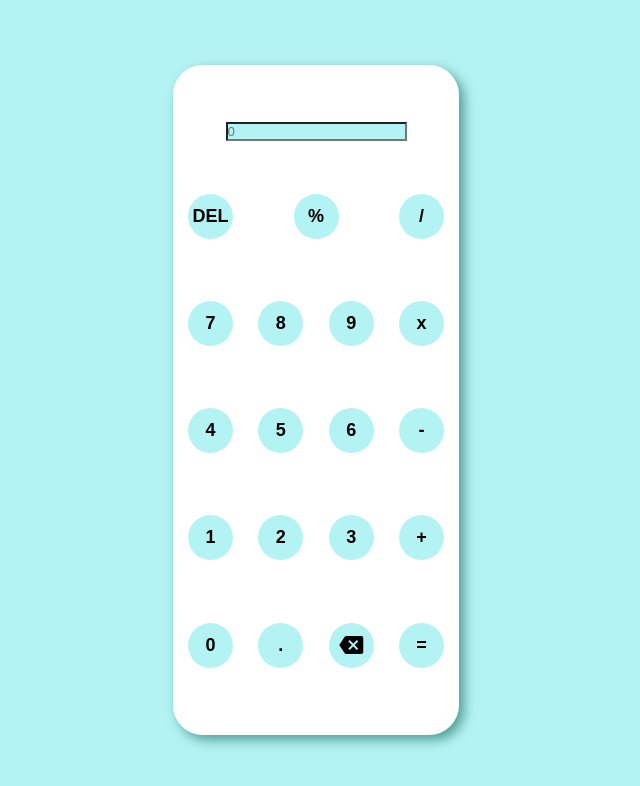
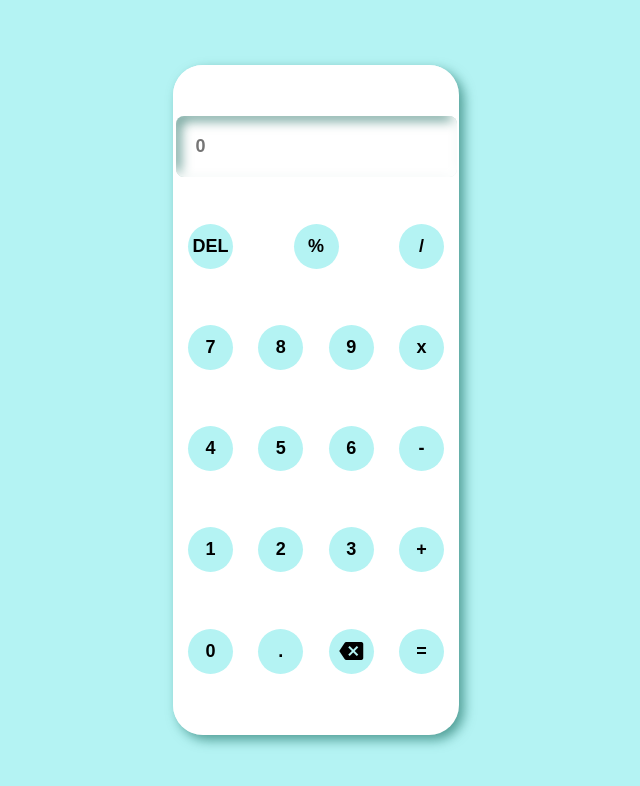
Before and after one commit to izudada/calculator_project, a plain HTML site: page index.html in a window 1280 px wide. Shown: the whole page, without its empty margins (324-964 px from the left). Drawn offline with Linux system fonts and the light colour scheme.

Commit message:
Add box-shadow to input

```diff
--- a/main.css
+++ b/main.css
@@ -48,3 +48,14 @@ button{
     justify-content: center;
     align-items: center;
 }
+
+input{
+    padding: 20px;
+    font-size: large;
+    font-weight: bold;
+    background-color: #ffffff;
+    border-radius: 8px;
+    border: none;
+    box-shadow: inset -5px -5px 12px #ffffff,
+                inset 5px 5px 12px rgba(6, 94, 79, 0.569);
+}
```
